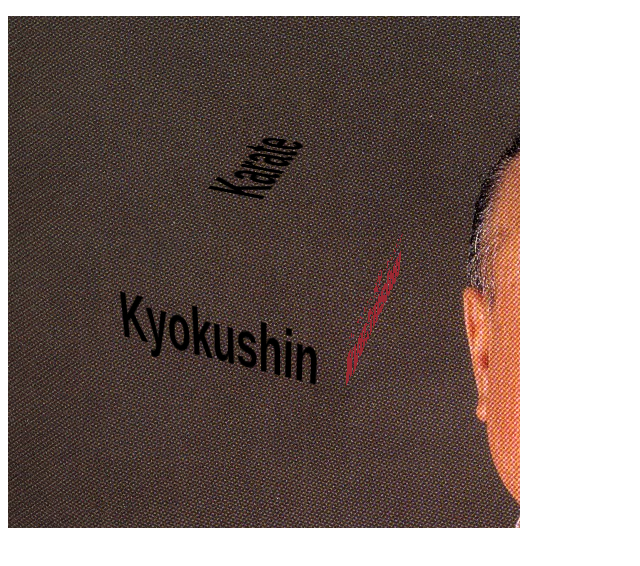
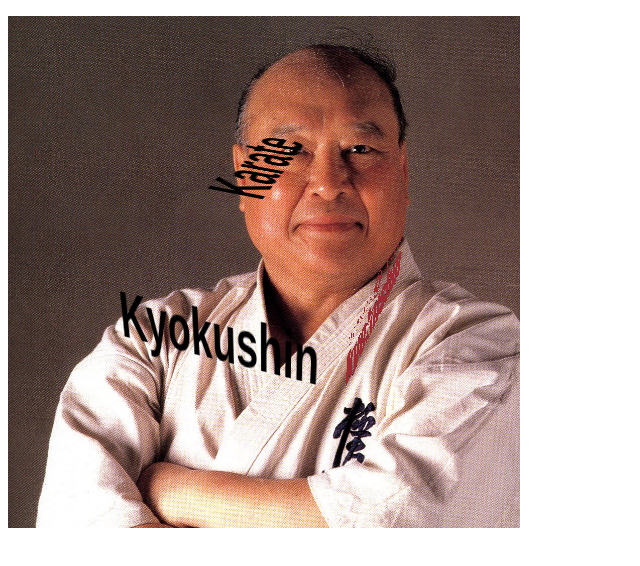
Before and after one commit to krisjo/krisjo.github.io, a plain HTML site: page ukk/index.html in a window 1280 px wide. Shown: the whole page, without its empty margins (0-640 px from the left). Drawn offline with Linux system fonts and the light colour scheme.

Commit message:
Update index.html

```diff
--- a/ukk/index.html
+++ b/ukk/index.html
@@ -8,7 +8,7 @@
 		<p id="cube" texts="Uppsala;Kyokushin;Karate"
 		 images="/img/200px-Kyokushin.png;/img/kyokushin-vit-med-transparent-bakgrund.png;/img/kyokushin-logo-CA2508C8C8-seeklogo.com.png"
 		 style="height : 512px; width : 512px; background-image: url('/img/Oyama.jpg');  background-repeat: no-repeat;
-		 background-attachment: fixed;
+		 background-attachment: fixed; background-size: contain;
 	   "></p>
     </body>
     <script src="/three.min.js"></script>
```
